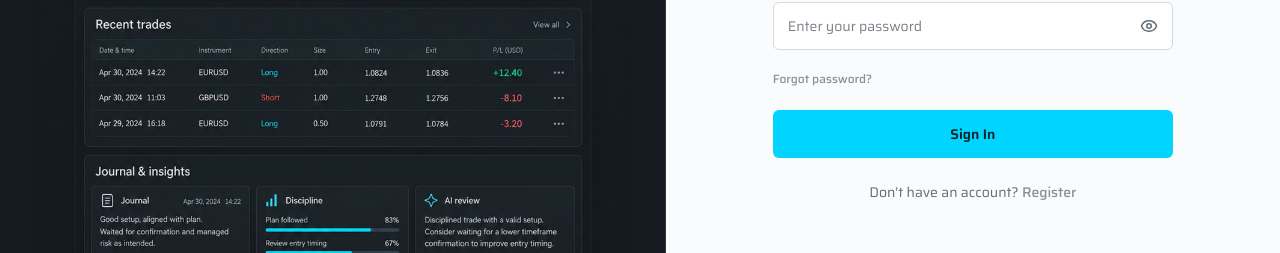
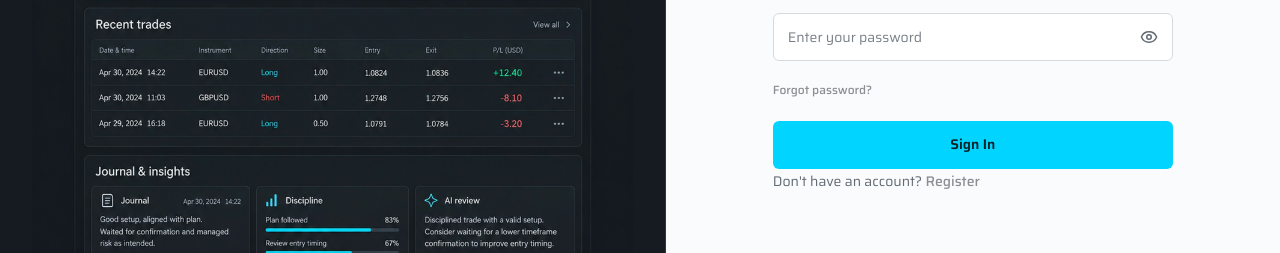
Before and after one commit to Raymond16-cyber/juvo-client, a Next.js app: page /auth/login in a window 1280 px wide. Shown: the part 426-679 px from the top of the page. Built offline with nearby package versions, Linux system fonts and the light colour scheme; no server answers.

Commit message:
Enabled auth buttons

```diff
--- a/app/auth/login/page.tsx
+++ b/app/auth/login/page.tsx
@@ -10,6 +10,7 @@ import { useAuthStore } from "@/stores/auth.store";
 import { Eye, EyeOff } from "lucide-react";
 import { useRouter, useSearchParams } from "next/navigation";
 import { FormEvent, Suspense, useEffect, useState } from "react";
+import Link from "next/link";
 
 function LoginForm() {
   const router = useRouter();
@@ -125,12 +126,12 @@ function LoginForm() {
             </button>
           </div>
         </div>
-        <span
-          aria-disabled="true"
+        <Link
+          href={"/auth/forgot-password"}
           className={`${styles.link} ${styles.forgot} opacity-50`}
         >
           Forgot password?
-        </span>
+        </Link>
         <button
           type="submit"
           disabled={loading}
@@ -141,12 +142,13 @@ function LoginForm() {
         </button>
       </form>
 
-      <p className={styles.switch}>
+
+      <Link href={"/auth/register"} className={styles.switch}>
         Don&apos;t have an account?{" "}
-        <span aria-disabled="true" className={`${styles.link} opacity-50`}>
+        <span aria-disabled="false" className={`${styles.link} opacity-50`}>
           Register
         </span>
-      </p>
+      </Link>
     </AuthShell>
   );
 }
--- a/components/home/Pricing.tsx
+++ b/components/home/Pricing.tsx
@@ -48,7 +48,7 @@ const plans = [
     features: [
       "Everything in Pro",
       "Unlimited reviews",
-      "Broker sync when it ships",
+      "Broker sync",
       "Priority coaching context",
     ],
     cta: "Choose Super",
```
